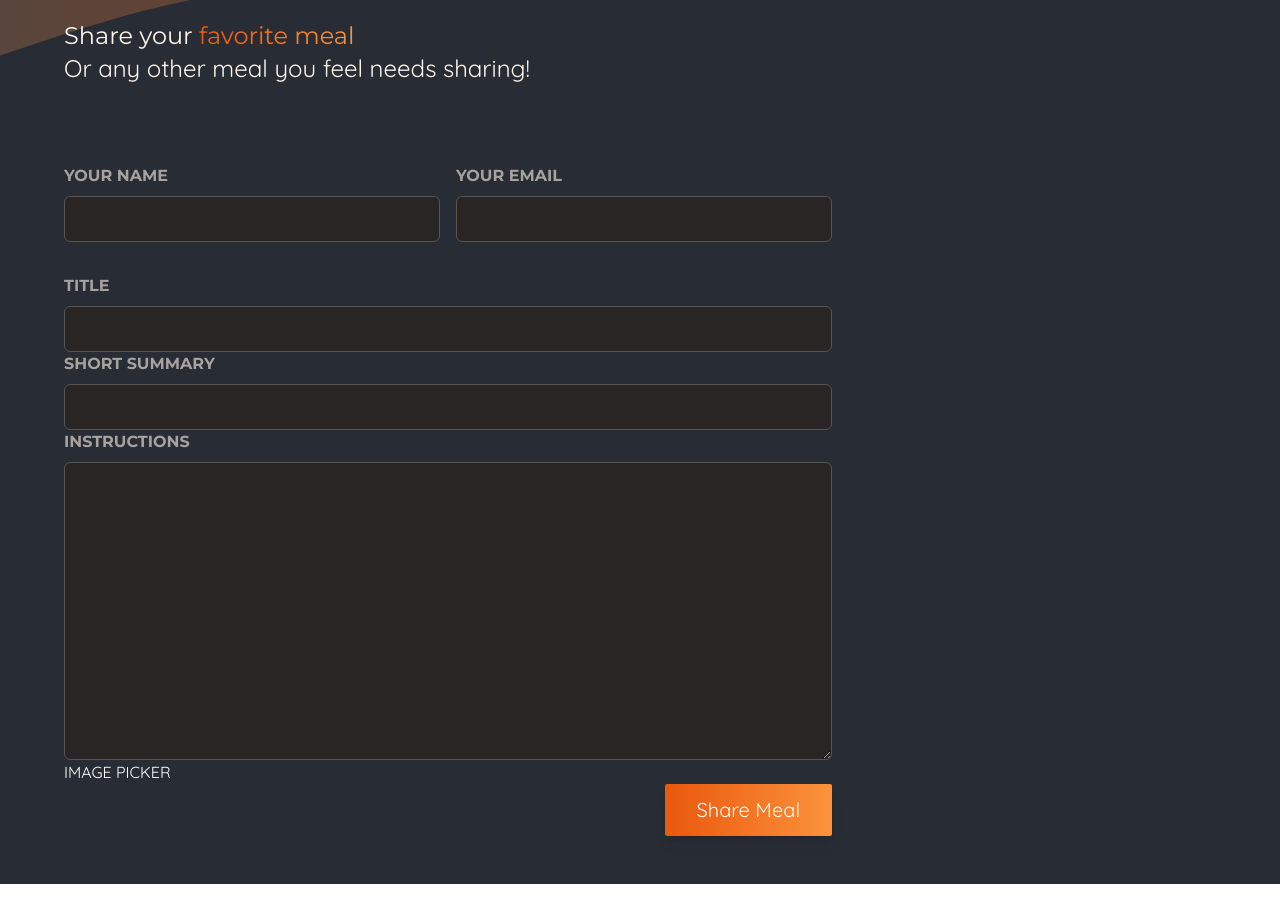
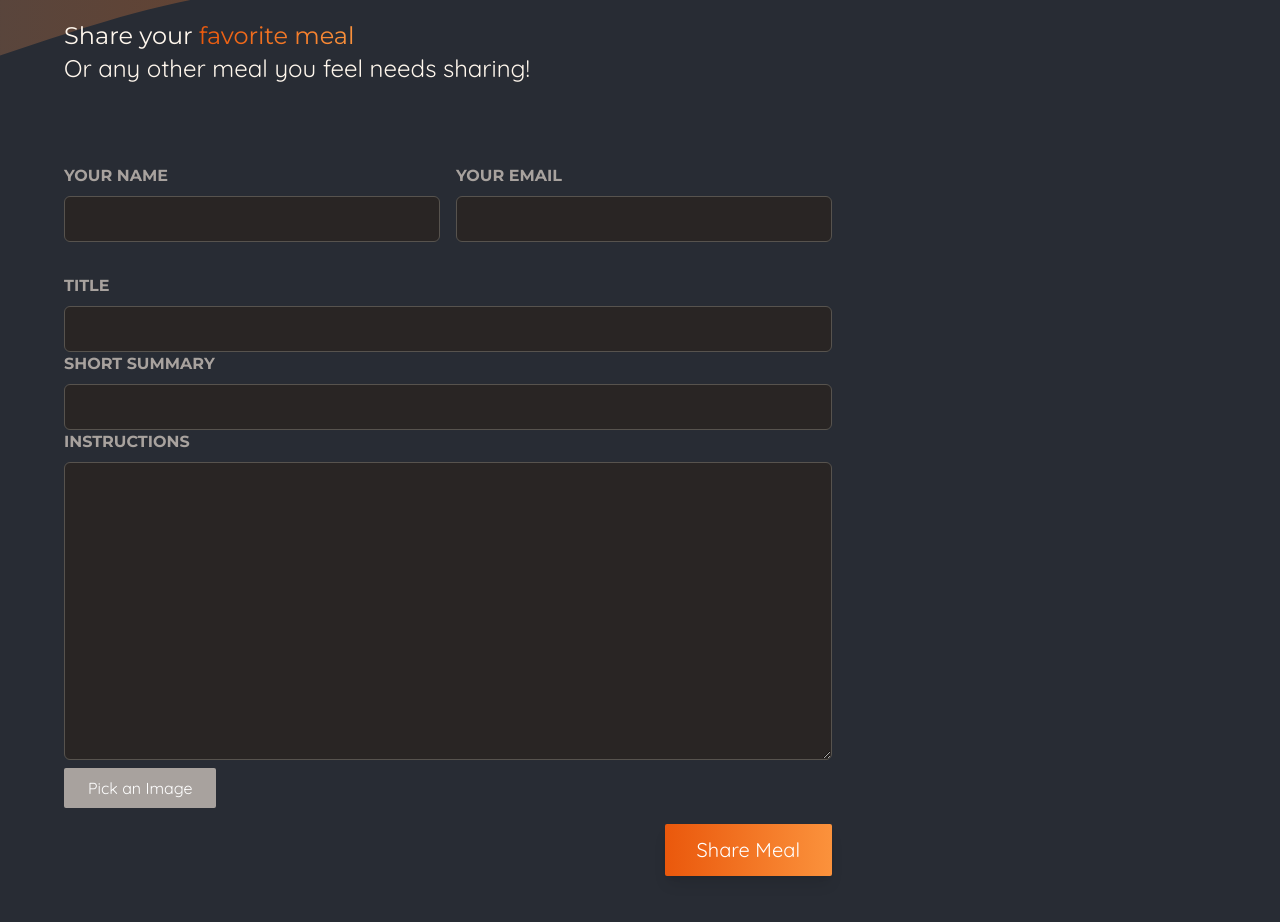
Before and after one commit to yhoyo-stelk08/foodies-app, a Next.js app: page /meals/share in a window 1280 px wide. Shown: the part 172-1094 px from the top of the page. Before the commit the page ends 1056 px from the top, so only its background shows below. Built offline with nearby package versions, Linux system fonts and the light colour scheme.

Commit message:
feat: modified ImagePicker components. - add some styling im ImagePicker components. - using useRef hooks in button to trigger the input elements. - using ImagePicker components in Share page.
 Changes to be committed:
	modified:   app/meals/share/page.jsx
	modified:   components/ImagePicker.jsx

```diff
--- a/app/meals/share/page.jsx
+++ b/app/meals/share/page.jsx
@@ -1,3 +1,4 @@
+import ImagePicker from '@/components/ImagePicker';
 import classes from './page.module.css';
 
 const MealsSharePage = () => {
@@ -38,7 +39,7 @@ const MealsSharePage = () => {
               required
             ></textarea>
           </p>
-          IMAGE PICKER
+          <ImagePicker />
           <p className={classes.actions}>
             <button type="submit">Share Meal</button>
           </p>
--- a/components/ImagePicker.jsx
+++ b/components/ImagePicker.jsx
@@ -1,9 +1,34 @@
-import React from 'react'
+'use client';
+import { useRef } from 'react';
+import classes from './ImagePicker.module.css';
 
-const ImagePicker = () => {
+const ImagePicker = ({ label, name }) => {
+  const imageInput = useRef();
+  const handlePickImg = () => {
+    imageInput.current.click();
+  };
   return (
-    <div>ImagePicker</div>
-  )
-}
+    <div className={classes.picker}>
+      <label htmlFor={name}>{label}</label>
+      <div className={classes.controls}>
+        <input
+          className={classes.input}
+          type="file"
+          id={name}
+          accept="image/png, image/jpeg"
+          name={name}
+          ref={imageInput}
+        />
+        <button
+          onClick={handlePickImg}
+          className={classes.button}
+          type="button"
+        >
+          Pick an Image
+        </button>
+      </div>
+    </div>
+  );
+};
 
-export default ImagePicker
+export default ImagePicker;
```
